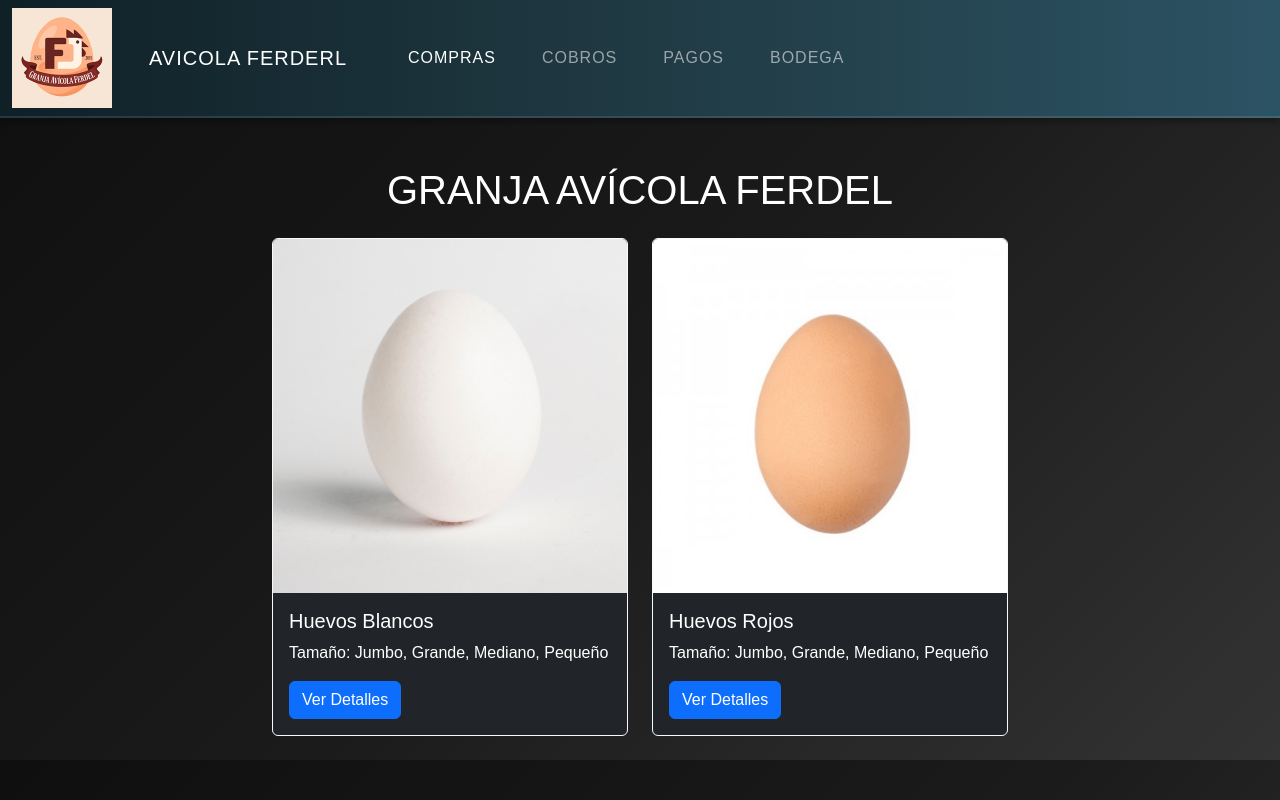
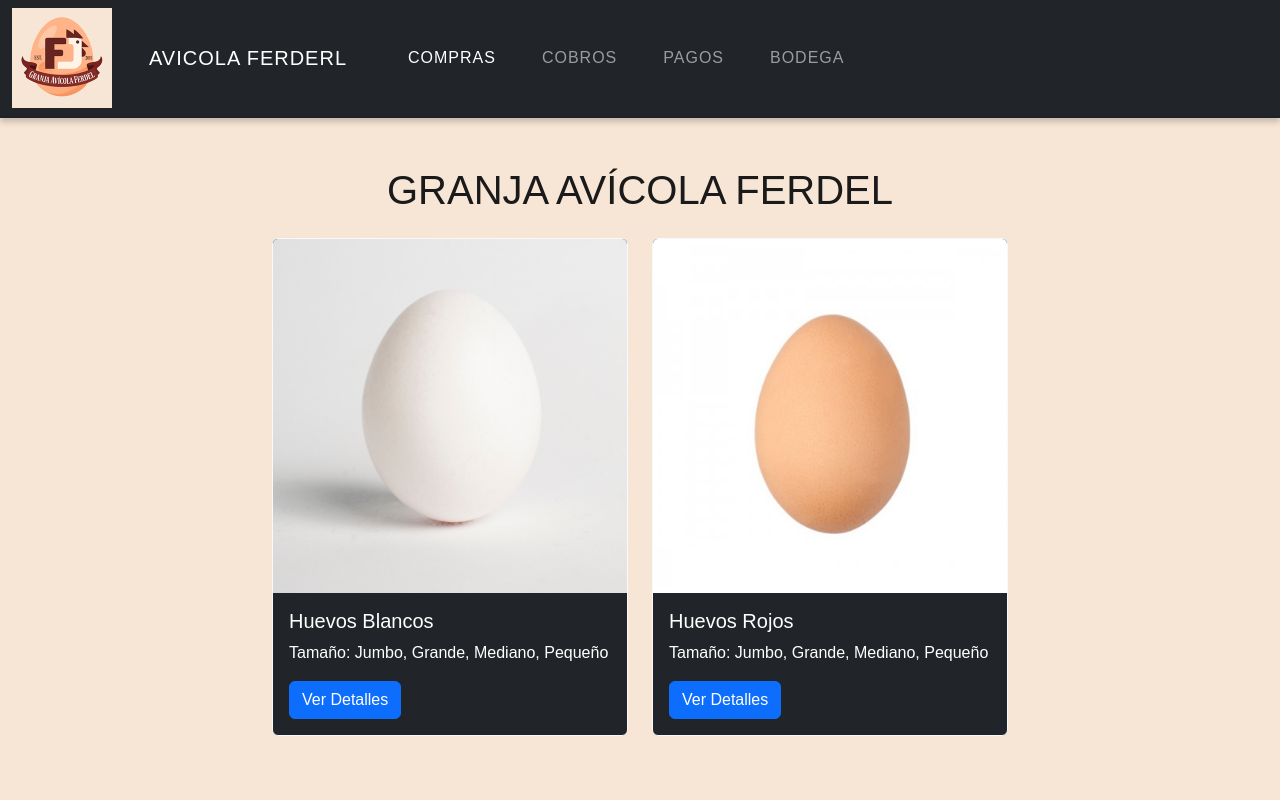
Before and after one commit to Delgado16/Granja_Avicola_FERDEL, a Flask app: page / in a window 1280 px wide. Run offline with Flask 3, Linux system fonts and the light colour scheme.

Commit message:
se trado de cambiar el color del Navbar

```diff
--- a/static/styles.css
+++ b/static/styles.css
@@ -1,8 +1,8 @@
 body {
     margin: 0;
     font-family: 'Arial', sans-serif;
-    background: linear-gradient(135deg, #0f0f0f, #1a1a1a, #333);
-    color: white;
+    background: #F7E6D6; /* ← Fondo claro */
+    color: #1a1a1a; /* ← Texto oscuro para contraste */
     overflow-x: hidden;
 }
 
@@ -10,17 +10,17 @@
     display: flex;
     justify-content: center;
     align-items: center;
-    background: linear-gradient(90deg, #0f2027, #203a43, #2c5364);
-    box-shadow: 0 4px 6px rgba(0, 0, 0, 0.3);
+    background: #EFD4BC; /* Un tono más oscuro para diferenciar */
+    box-shadow: 0 4px 6px rgba(0, 0, 0, 0.2);
     padding: 10px 0;
     position: sticky;
     top: 0;
     z-index: 1000;
-    border-bottom: 2px solid rgba(255, 255, 255, 0.1);
+    border-bottom: 2px solid rgba(0, 0, 0, 0.1);
 }
 
 nav a {
-    color: #fff;
+    color: #1a1a1a;
     text-transform: uppercase;
     text-decoration: none;
     margin: 0 15px;
@@ -41,7 +41,7 @@
     left: -100%;
     width: 100%;
     height: 100%;
-    background: linear-gradient(90deg, rgba(0, 212, 255, 0.5), rgba(0, 212, 255, 0.1));
+    background: linear-gradient(90deg, rgba(0, 0, 0, 0.1), rgba(0, 0, 0, 0));
     transition: all 0.4s ease-in-out;
     z-index: -1;
 }
```
Also changed, not shown: other parts of static/styles.css (+7 -30 lines).
